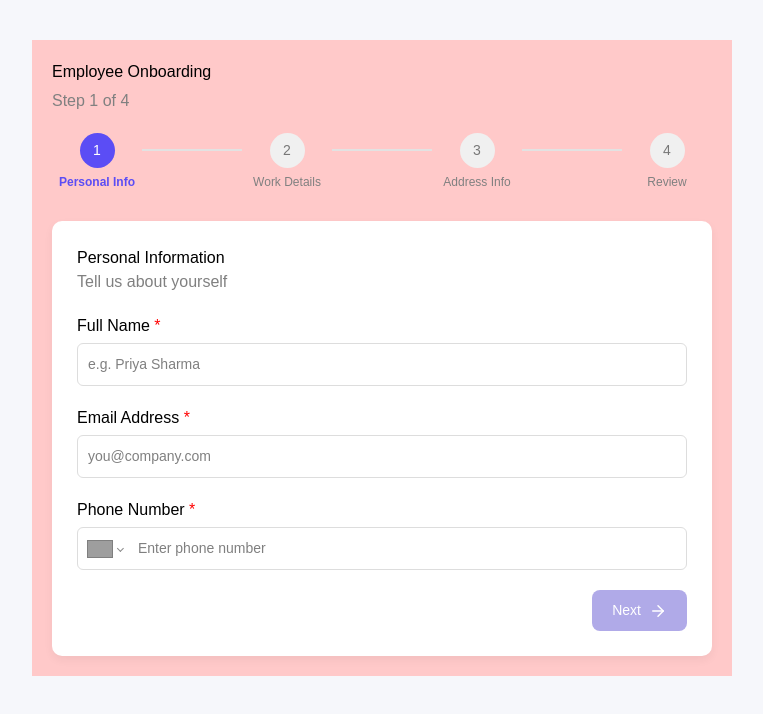
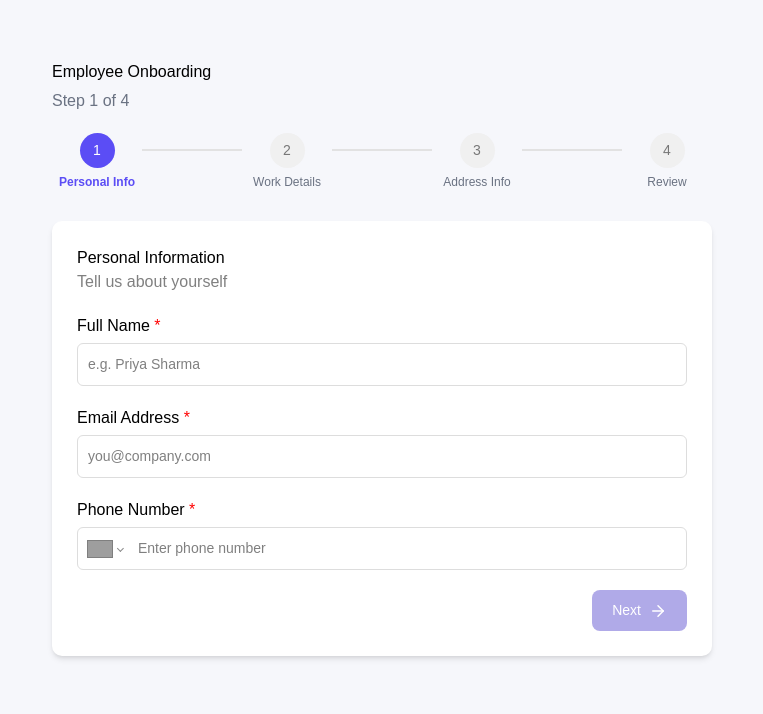
Before and after one commit to rimalmakwana/Employee_Onboarding, a React (Vite) app: page /onboarding in a window 1280 px wide. Shown: the top 714 px of the page, without its empty margins (258-1021 px from the left). Built offline with nearby package versions, Linux system fonts and the light colour scheme; no server answers; grey boxes are pictures that could not be loaded.

Commit message:
refactored normal css to tailwind for onboarding.jsx  and stepindicator.jsx

```diff
--- a/src/components/StepIndicator.css
+++ b/src/components/StepIndicator.css
@@ -1,30 +1,30 @@
 /* The row that holds all steps */
-.step-container {
+/* .step-container {
   display: flex;
   align-items: center;
   margin-bottom: 30px;
-}
+} */
 
 /* Each step wrapper (circle + label + line) */
-.step-wrapper {
+/* .step-wrapper {
   display: flex;
   align-items: flex-start;
   flex: 1;
-}
+} */
 
-.step-wrapper:last-child {
+/* .step-wrapper:last-child {
   flex: 0 0 auto;
-}
+} */
 
-.step-content {
+/* .step-content {
   width: 90px;
   display: flex;
   flex-direction: column;
   align-items: center;
-}
+} */
 
 /* Circle */
-.circle {
+/* .circle {
   width: 35px;
   height: 35px;
   border-radius: 50%;
@@ -35,42 +35,42 @@
   justify-content: center;
   margin: 0 auto 5px auto;
   font-size: 14px;
-}
+} */
 
 /* Green circle — step is done */
-.circle.completed {
+/* .circle.completed {
   background: #22c55e;
   color: white;
-}
+} */
 
 /* Purple circle — step is active now */
-.circle.current {
+/* .circle.current {
   background: #5b4df5;
   color: white;
-}
+} */
 
 /* Label below circle */
-.step-label {
+/* .step-label {
   text-align: center;
   font-size: 12px;
   color: gray;
-}
+} */
 
 /* Purple label for active step */
-.step-label.active-label {
+/* .step-label.active-label {
   color: #5b4df5;
   font-weight: bold;
-}
+} */
 
 /* Line between steps */
-.line {
+/* .line {
   flex: 1;
   height: 2px;
   background: #e2e2e2;
   margin: 16px 0 0 0;
-}
+} */
 
 /* Purple line — step is done */
-.line.done-line {
+/* .line.done-line {
   background: #5b4df5;
-}
+} */
--- a/src/components/StepIndicator.jsx
+++ b/src/components/StepIndicator.jsx
@@ -10,52 +10,77 @@ const steps = [
 
 const StepIndicator = ({ currentStep }) => {
   return (
-    <div className="step-container">
-
+    <div className="flex items-center mb-[30px]">
       {steps.map((step, index) => {
-
-        // Is this step already completed?
         const isCompleted = step.number < currentStep;
-
-        // Is this step the current active step?
         const isActive = step.number === currentStep;
-
-        // Is this step the last one? (no line after it)
         const isLastStep = index === steps.length - 1;
 
-        // Decide circle class
-        let circleClass = "circle";
-        if (isCompleted) circleClass = "circle completed";
-        if (isActive)    circleClass = "circle current";
-
-        // Decide label class
-        let labelClass = "step-label";
-        if (isActive) labelClass = "step-label active-label";
-
-        // Decide line class
-        let lineClass = "line";
-        if (isCompleted) lineClass = "line done-line";
-
         return (
-          <div key={step.number} className="step-wrapper">
-
-            {/* Circle and label */}
-            <div className="step-content">
-              <div className={circleClass}>
+          <div
+            key={step.number}
+            className={`flex items-start ${
+              isLastStep ? "flex-none" : "flex-1"
+            }`}
+          >
+            {/* Circle + Label */}
+            <div className="w-[90px] flex flex-col items-center">
+              <div
+                className={`
+                  w-[35px]
+                  h-[35px]
+                  rounded-full
+                  flex
+                  items-center
+                  justify-center
+                  mb-[5px]
+                  text-[14px]
+                  ${
+                    isCompleted
+                      ? "bg-green-500 text-white"
+                      : isActive
+                      ? "bg-[#5b4df5] text-white"
+                      : "bg-[#f0f0f0] text-[#777]"
+                  }
+                `}
+              >
                 {isCompleted ? "✓" : step.number}
               </div>
-              <p className={labelClass}>{step.label}</p>
+
+              <p
+                className={`
+                  text-center
+                  text-[12px]
+                  ${
+                    isActive
+                      ? "text-[#5b4df5] font-bold"
+                      : "text-gray-500"
+                  }
+                `}
+              >
+                {step.label}
+              </p>
             </div>
 
-            {/* Line between steps — don't show after last step */}
-            {!isLastStep && <div className={lineClass}></div>}
-
+            {/* Line */}
+            {!isLastStep && (
+              <div
+                className={`
+                  flex-1
+                  h-[2px]
+                  mt-[16px]
+                  ${
+                    isCompleted
+                      ? "bg-[#5b4df5]"
+                      : "bg-[#e2e2e2]"
+                  }
+                `}
+              ></div>
+            )}
           </div>
         );
       })}
-
     </div>
   );
 };
-
 export default StepIndicator;
--- a/src/index.css
+++ b/src/index.css
@@ -6,28 +6,28 @@ body {
   margin: 0;
 }
 
-.container {
+/* .container {
   max-width: 700px;
   margin: 40px auto;
   padding: 20px;
-}
+} */
 
-.title {
+/* .title {
   margin-bottom: 5px;
-}
+} */
 
-.subtitle {
+/* .subtitle {
   color: gray;
   margin-bottom: 20px;
-}
+} */
 
 /* Step Indicator */
-.step-container {
+/* .step-container {
   display: flex;
   align-items: center;
   justify-content: space-between;
   margin-bottom: 30px;
-}
+} */
 
 .step {
   text-align: center;
@@ -63,12 +63,12 @@ body {
 }
 
 /* Card */
-.card {
+/* .card {
   background: white;
   padding: 25px;
   border-radius: 10px;
   box-shadow: 0 4px 10px rgba(0, 0, 0, 0.05);
-}
+} */
 
 /* Form */
 .form-subtitle {
@@ -321,9 +321,9 @@ input:-webkit-autofill:active {
   margin: 80px auto;
 }
 
-.success-card {
+/* .success-card {
   padding: 40px 30px;
-}
+} */
 
 .success-container {
   text-align: center;
--- a/src/pages/Onboarding.jsx
+++ b/src/pages/Onboarding.jsx
@@ -78,8 +78,8 @@ const Onboarding = () => {
   // If form is submitted, show success screen
   if (isSubmitted) {
     return (
-      <div className="container success-page-container bg-red-200">
-        <div className="card success-card">
+      <div className="container success-page-container">
+        <div className="bg-white p-[25px] rounded-[10px] shadow-md py-10 px-[30px]">
           <SuccessScreen
             name={formData.name}
             email={formData.email}
@@ -92,13 +92,15 @@ const Onboarding = () => {
 
   // Otherwise show the normal onboarding form
   return (
-    <div className="container bg-red-200">
-      <h1 className="title">Employee Onboarding</h1>
-      <p className="subtitle">Step {currentStep} of 4</p>
+    <div className="max-w-[700px] mx-auto p-5 my-10">
+
+      <h1 className="mb-[5px]">Employee Onboarding</h1>
+
+      <p className="text-gray-500 mb-5">Step {currentStep} of 4</p>
 
       <StepIndicator currentStep={currentStep} />
 
-      <div className="card">
+      <div className="bg-white p-[25px] rounded-[10px] shadow-md">
 
         {currentStep === 1 && (
           <PersonalInfo
```
